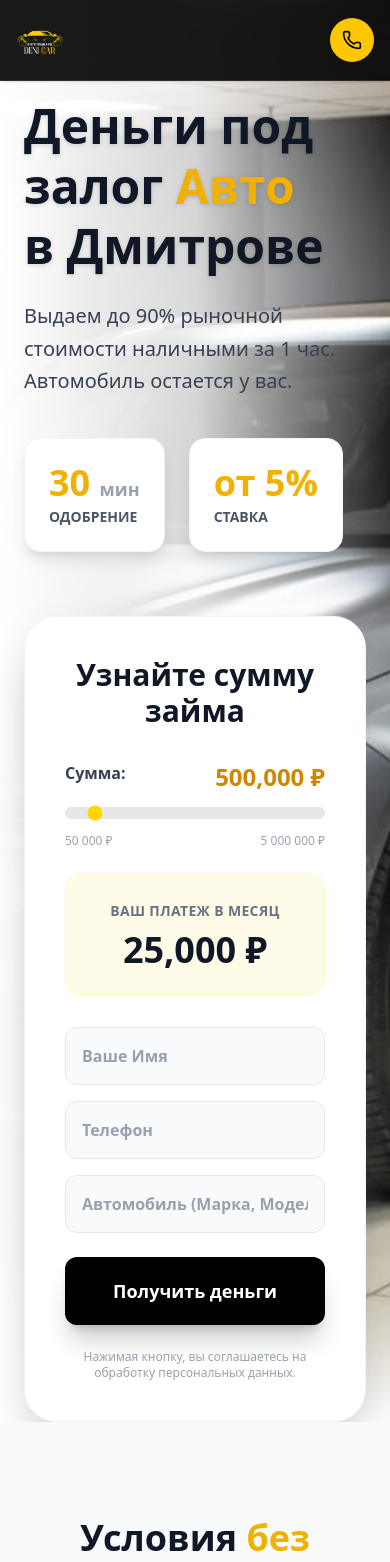
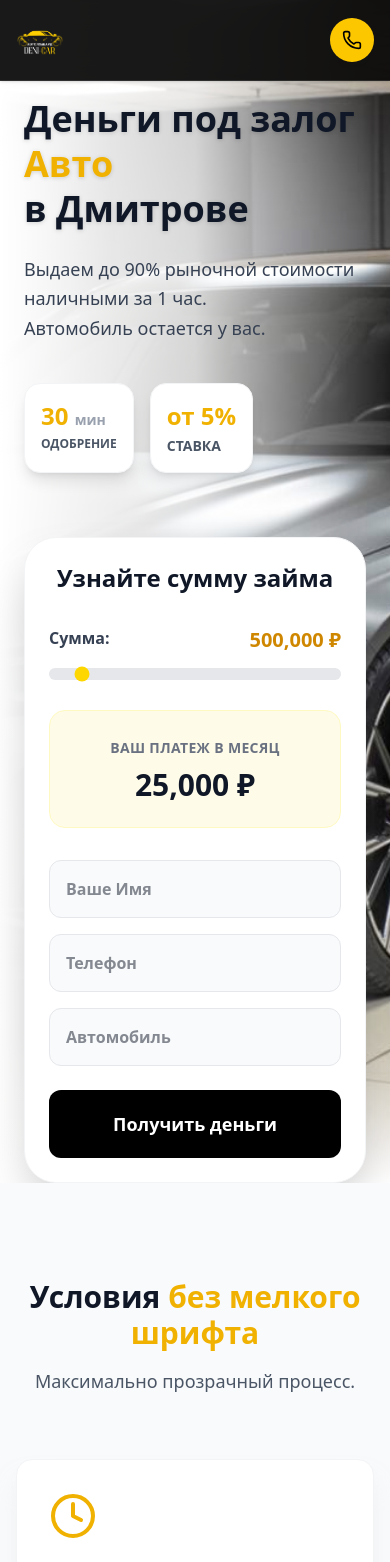
Before and after one commit to gansshumaher8-ship-it/deni-car, a Next.js app: page / in a window 390 px wide. Shown: the top 1562 px of the page. Built offline with nearby package versions, Linux system fonts and the light colour scheme.

Commit message:
Move images to app and use imports

```diff
--- a/app/page.tsx
+++ b/app/page.tsx
@@ -4,6 +4,13 @@ import { useState } from 'react';
 import { motion } from 'framer-motion';
 import { ChevronDown, MapPin, Phone, CheckCircle, Clock, FileText } from 'lucide-react';
 import Image from 'next/image';
+
+// ИМПОРТИРУЕМ КАРТИНКИ НАПРЯМУЮ
+// ВАЖНО: Скопируйте файлы logo-fin.png и car-fin.png в папку app!
+import logoImg from './logo-fin.png';
+import carImg from './car-fin.png';
+// Если bg.jpg тоже не грузится, скопируйте его в app и раскомментируйте строку ниже:
+// import bgImg from './bg.jpg';
 
 // --- КОМПОНЕНТЫ ---
 
@@ -25,9 +32,7 @@ const FeatureCard = ({ icon: Icon, title, desc }: any) => (
     whileHover={{ y: -5 }}
     className="bg-white p-8 rounded-2xl border border-gray-100 shadow-xl shadow-gray-200/50 relative overflow-hidden group"
   >
-    {/* Желтая полоска при наведении */}
     <div className="absolute top-0 left-0 w-1 h-full bg-yellow-400 transform -translate-x-1 group-hover:translate-x-0 transition-transform duration-300" />
-
     <Icon className="w-12 h-12 text-yellow-500 mb-6" />
     <h3 className="text-xl font-extrabold mb-3 text-gray-900">{title}</h3>
     <p className="text-gray-600 font-medium leading-relaxed">{desc}</p>
@@ -74,8 +79,7 @@ export default function Home() {
         setStatus('success');
         setFormData({ name: '', phone: '', car: '', amount: '' });
     } else {
-        setStatus('error'); // Можно обработать ошибку
-        // Для теста оставим таймаут, если бэкенд еще не настроен идеально
+        setStatus('error');
         setTimeout(() => {
              setStatus('success');
              setFormData({ name: '', phone: '', car: '', amount: '' });
@@ -86,20 +90,15 @@ export default function Home() {
   return (
     <main className="min-h-screen font-sans bg-white text-gray-900">
 
-      {/* --- НАВИГАЦИЯ (Белая, непрозрачная для четкости) --- */}
-       {/* --- НАВИГАЦИЯ (АДАПТИВНАЯ) --- */}
+      {/* --- НАВИГАЦИЯ --- */}
       <nav className="fixed top-0 w-full z-50 bg-black/90 backdrop-blur-md border-b border-white/10 shadow-sm transition-all">
-        <div className="max-w-7xl mx-auto px-4 md:px-6 h-20 md:h-28 flex justify-between items-center">
+        <div className="max-w-7xl mx-auto px-4 md:px-6 h-20 md:h-24 flex justify-between items-center">
 
-          {/* 1. Логотип: Адаптивный размер
-              На мобильном: h-12 w-36 (поменьше)
-              На ПК (md): h-24 w-72 (большой, как вы хотели)
-          */}
-          <div className="relative h-12 w-36 md:h-24 md:w-72 flex-shrink-0">
-             <Image src="/logo-fin.png" alt="DENI-CAR" fill className="object-contain object-left" priority />
+          {/* Логотип через IMPORT (надежно) */}
+          <div className="relative h-12 w-36 md:h-20 md:w-64 flex-shrink-0">
+             <Image src={logoImg} alt="DENI-CAR" fill className="object-contain object-left" priority placeholder="blur" />
           </div>
 
-          {/* 2. Меню (Скрыто на мобильных, видно на ПК) */}
           <div className="hidden md:flex gap-8 text-sm font-bold uppercase tracking-wider text-white">
             <a href="#conditions" className="hover:text-yellow-400 transition">Условия</a>
             <a href="#partners" className="hover:text-yellow-400 transition">Партнерам</a>
@@ -107,17 +106,10 @@ export default function Home() {
             <a href="#contacts" className="hover:text-yellow-400 transition">Контакты</a>
           </div>
 
-          {/* 3. Кнопка "Оставить заявку"
-              На мобильном: Маленькая, желтая иконка трубки или компактная кнопка
-              На ПК: Большая желтая кнопка
-          */}
           <div className="flex gap-2">
-              {/* Версия для мобильных (только трубка) */}
               <a href="tel:+789774201925" className="md:hidden bg-yellow-400 text-black p-3 rounded-full shadow-lg hover:bg-yellow-300 transition">
                 <Phone className="w-5 h-5" />
               </a>
-
-              {/* Версия для ПК (Большая кнопка) */}
               <a href="#form" className="hidden md:block bg-yellow-400 text-black font-extrabold px-8 py-3 rounded-full hover:bg-yellow-300 transition shadow-lg shadow-yellow-400/20 transform hover:-translate-y-1">
                 Оставить заявку
               </a>
@@ -125,10 +117,10 @@ export default function Home() {
         </div>
       </nav>
 
-      {/* --- HERO SECTION (Светлая) --- */}
+      {/* --- HERO SECTION --- */}
       <section className="relative min-h-[90vh] flex items-center pt-24 overflow-hidden">
-        {/* Фон с фото и БЕЛЫМ градиентом */}
         <div className="absolute inset-0 z-0">
+          {/* Фон пока оставляем как было, если он работал. Если нет - скажите. */}
           <Image
             src="/bg.jpg"
             alt="Luxury Car"
@@ -136,55 +128,49 @@ export default function Home() {
             className="object-cover"
             priority
           />
-          {/* Градиент от белого к прозрачному - чтобы текст был на белом */}
           <div className="absolute inset-0 bg-gradient-to-r from-white via-white/80 to-transparent" />
-          {/* Дополнительный слой белого снизу для перехода в следующий блок */}
           <div className="absolute bottom-0 left-0 w-full h-32 bg-gradient-to-t from-white to-transparent" />
         </div>
 
         <div className="max-w-7xl mx-auto px-6 z-10 w-full grid lg:grid-cols-2 gap-16 items-center">
-
-          {/* Текст: ЧЕРНЫЙ */}
           <motion.div
             initial={{ opacity: 0, x: -50 }}
             animate={{ opacity: 1, x: 0 }}
             transition={{ duration: 0.8 }}
           >
-            <h1 className="text-5xl md:text-7xl font-extrabold leading-tight mb-6 text-gray-900 drop-shadow-sm">
+            <h1 className="text-4xl md:text-7xl font-extrabold leading-tight mb-6 text-gray-900 drop-shadow-sm">
               Деньги под залог <span className="text-yellow-500">Авто</span> <br/>
               в Дмитрове
             </h1>
-            <p className="text-xl text-gray-700 mb-10 max-w-lg font-medium leading-relaxed">
+            <p className="text-lg md:text-xl text-gray-700 mb-10 max-w-lg font-medium leading-relaxed">
               Выдаем до 90% рыночной стоимости наличными за 1 час.
               <br/>Автомобиль остается у вас.
             </p>
 
-            <div className="flex gap-6">
-              <div className="bg-white p-6 rounded-2xl shadow-lg border border-gray-100">
-                <p className="text-yellow-500 font-extrabold text-4xl">30 <span className="text-lg text-gray-400 font-bold">мин</span></p>
-                <p className="text-sm font-bold uppercase text-gray-600 mt-1">Одобрение</p>
+            <div className="flex gap-4 md:gap-6">
+              <div className="bg-white p-4 md:p-6 rounded-2xl shadow-lg border border-gray-100">
+                <p className="text-yellow-500 font-extrabold text-2xl md:text-4xl">30 <span className="text-sm md:text-lg text-gray-400 font-bold">мин</span></p>
+                <p className="text-xs md:text-sm font-bold uppercase text-gray-600 mt-1">Одобрение</p>
               </div>
-              <div className="bg-white p-6 rounded-2xl shadow-lg border border-gray-100">
-                <p className="text-yellow-500 font-extrabold text-4xl">от 5%</p>
+              <div className="bg-white p-4 md:p-6 rounded-2xl shadow-lg border border-gray-100">
+                <p className="text-yellow-500 font-extrabold text-2xl md:text-4xl">от 5%</p>
                 <p className="text-sm font-bold uppercase text-gray-600 mt-1">Ставка</p>
               </div>
             </div>
           </motion.div>
 
-          {/* Калькулятор: БЕЛЫЙ с тенью */}
           <motion.div
              id="form"
              initial={{ opacity: 0, y: 50 }}
              animate={{ opacity: 1, y: 0 }}
-             className="bg-white p-10 rounded-[2rem] shadow-2xl border border-gray-100 relative z-20"
+             className="bg-white p-6 md:p-10 rounded-[2rem] shadow-2xl border border-gray-100 relative z-20"
           >
-            <h2 className="text-3xl font-bold mb-8 text-center text-gray-900">Узнайте сумму займа</h2>
-
+            <h2 className="text-2xl md:text-3xl font-bold mb-8 text-center text-gray-900">Узнайте сумму займа</h2>
             <div className="mb-8 space-y-6">
               <div>
                 <div className="flex justify-between mb-2 text-base font-bold text-gray-700">
                   <span>Сумма:</span>
-                  <span className="text-yellow-600 text-2xl">{calcAmount.toLocaleString()} ₽</span>
+                  <span className="text-yellow-600 text-xl md:text-2xl">{calcAmount.toLocaleString()} ₽</span>
                 </div>
                 <input
                   type="range" min="50000" max="5000000" step="10000"
@@ -192,116 +178,83 @@ export default function Home() {
                   onChange={(e) => setCalcAmount(Number(e.target.value))}
                   className="w-full h-3 bg-gray-200 rounded-lg appearance-none cursor-pointer"
                 />
-                <div className="flex justify-between text-xs text-gray-400 mt-2 font-medium">
-                    <span>50 000 ₽</span>
-                    <span>5 000 000 ₽</span>
-                </div>
               </div>
-
               <div className="bg-yellow-50 p-6 rounded-2xl text-center border border-yellow-100">
                 <span className="text-gray-500 text-sm font-bold uppercase tracking-wide">Ваш платеж в месяц</span>
-                <div className="text-4xl font-extrabold text-gray-900 mt-2">
+                <div className="text-3xl md:text-4xl font-extrabold text-gray-900 mt-2">
                   {(calcAmount * 0.05).toLocaleString()} ₽
                 </div>
               </div>
             </div>
 
             <form onSubmit={handleSubmit} className="space-y-4">
-              <input required placeholder="Ваше Имя" className="w-full bg-gray-50 border border-gray-200 rounded-xl p-4 text-gray-900 placeholder:text-gray-400 focus:bg-white focus:border-yellow-400 focus:ring-4 focus:ring-yellow-100 outline-none transition font-semibold"
+              <input required placeholder="Ваше Имя" className="w-full bg-gray-50 border border-gray-200 rounded-xl p-4 text-gray-900 font-semibold"
                 value={formData.name} onChange={e => setFormData({...formData, name: e.target.value})} />
-
-              <input required placeholder="Телефон" type="tel" className="w-full bg-gray-50 border border-gray-200 rounded-xl p-4 text-gray-900 placeholder:text-gray-400 focus:bg-white focus:border-yellow-400 focus:ring-4 focus:ring-yellow-100 outline-none transition font-semibold"
+              <input required placeholder="Телефон" type="tel" className="w-full bg-gray-50 border border-gray-200 rounded-xl p-4 text-gray-900 font-semibold"
                 value={formData.phone} onChange={e => setFormData({...formData, phone: e.target.value})} />
-
-              <input required placeholder="Автомобиль (Марка, Модель)" className="w-full bg-gray-50 border border-gray-200 rounded-xl p-4 text-gray-900 placeholder:text-gray-400 focus:bg-white focus:border-yellow-400 focus:ring-4 focus:ring-yellow-100 outline-none transition font-semibold"
+              <input required placeholder="Автомобиль" className="w-full bg-gray-50 border border-gray-200 rounded-xl p-4 text-gray-900 font-semibold"
                 value={formData.car} onChange={e => setFormData({...formData, car: e.target.value})} />
-
-              <button disabled={status === 'loading'} className="w-full bg-black hover:bg-gray-800 text-white font-extrabold py-5 rounded-xl transition text-lg shadow-xl shadow-gray-900/20 mt-2">
+              <button disabled={status === 'loading'} className="w-full bg-black hover:bg-gray-800 text-white font-extrabold py-5 rounded-xl transition text-lg mt-2">
                 {status === 'loading' ? 'Отправляем...' : status === 'success' ? '✓ Заявка принята!' : 'Получить деньги'}
               </button>
-
-              <p className="text-center text-xs text-gray-400 mt-2">
-                 Нажимая кнопку, вы соглашаетесь на обработку персональных данных.
-              </p>
             </form>
           </motion.div>
         </div>
       </section>
 
-      {/* --- УСЛОВИЯ (Светло-серый фон) --- */}
       <Section id="conditions" className="bg-gray-50">
         <div className="text-center mb-16">
-            <h2 className="text-4xl font-extrabold mb-4 text-gray-900">Условия <span className="text-yellow-500">без мелкого шрифта</span></h2>
-            <p className="text-gray-600 max-w-2xl mx-auto text-lg font-medium">Максимально прозрачный и быстрый процесс.</p>
+            <h2 className="text-3xl md:text-4xl font-extrabold mb-4 text-gray-900">Условия <span className="text-yellow-500">без мелкого шрифта</span></h2>
+            <p className="text-gray-600 max-w-2xl mx-auto text-lg font-medium">Максимально прозрачный процесс.</p>
         </div>
-
         <div className="grid md:grid-cols-3 gap-8">
-          <FeatureCard icon={Clock} title="Деньги за 1 час" desc="От звонка до получения наличных проходит в среднем 60 минут. Мы ценим ваше время." />
-          <FeatureCard icon={CheckCircle} title="Любая кредитная история" desc="Нас интересует только залог. Просрочки в банках и отсутствие работы не важны." />
-          <FeatureCard icon={FileText} title="Всего 3 документа" desc="Паспорт РФ, ПТС и СТС. Больше никаких справок и поручителей не требуется." />
+          <FeatureCard icon={Clock} title="Деньги за 1 час" desc="От звонка до получения наличных проходит в среднем 60 минут." />
+          <FeatureCard icon={CheckCircle} title="Любая кредитная история" desc="Нас интересует только залог. Просрочки в банках не важны." />
+          <FeatureCard icon={FileText} title="Всего 3 документа" desc="Паспорт РФ, ПТС и СТС. Никаких справок с работы." />
         </div>
       </Section>
 
-      {/* --- ПАРТНЕРЫ (Белый фон) --- */}
-      {/* --- ПАРТНЕРЫ (Исправленная мобильная версия) --- */}
       <Section id="partners" className="bg-white">
-        {/* p-6 для мобильных, p-12 для ПК. overflow-visible, чтобы картинку не обрезало */}
         <div className="bg-gray-900 p-6 md:p-12 rounded-[2rem] md:rounded-[3rem] md:flex items-center gap-12 relative overflow-hidden shadow-2xl">
-          {/* Декор фона */}
           <div className="absolute top-0 right-0 w-2/3 h-full bg-gray-800 skew-x-12 translate-x-32 z-0 opacity-50" />
-
           <div className="flex-1 relative z-10">
             <h2 className="text-3xl md:text-4xl font-extrabold mb-6 text-white leading-tight">
               Приглашаем <br/><span className="text-yellow-400">партнеров</span>
             </h2>
-
             <p className="text-gray-300 text-lg md:text-xl mb-8 font-medium">
-              Сотрудничаем с автосалонами, ломбардами и страховыми агентами на особых условиях.
+              Сотрудничаем с автосалонами, ломбардами и страховыми агентами.
             </p>
-
             <ul className="space-y-4 mb-8">
-              <li className="flex items-center gap-4">
-                <CheckCircle className="text-yellow-400 w-6 h-6 flex-shrink-0"/>
-                <span className="text-white font-bold text-base md:text-lg">Высокое вознаграждение</span>
-              </li>
-              <li className="flex items-center gap-4">
-                <CheckCircle className="text-yellow-400 w-6 h-6 flex-shrink-0"/>
-                <span className="text-white font-bold text-base md:text-lg">VIP-условия для клиентов</span>
-              </li>
+              <li className="flex items-center gap-4"><CheckCircle className="text-yellow-400 w-6 h-6 flex-shrink-0"/><span className="text-white font-bold text-lg">Высокое вознаграждение</span></li>
+              <li className="flex items-center gap-4"><CheckCircle className="text-yellow-400 w-6 h-6 flex-shrink-0"/><span className="text-white font-bold text-lg">VIP-условия для клиентов</span></li>
             </ul>
-            <a href="#form" className="inline-block w-full md:w-auto text-center bg-yellow-400 text-black font-extrabold px-8 py-4 rounded-full hover:bg-yellow-300 transition shadow-lg shadow-yellow-400/20">
-              Стать партнером
-            </a>
+            <a href="#form" className="inline-block w-full md:w-auto text-center bg-yellow-400 text-black font-extrabold px-8 py-4 rounded-full hover:bg-yellow-300 transition">Стать партнером</a>
           </div>
 
-          {/* Картинка: на мобильном h-64 (поменьше), на ПК h-[400px] */}
           <div className="flex-1 mt-8 md:mt-0 relative h-64 md:h-[400px] w-full z-10 flex justify-center items-center bg-white/5 rounded-3xl border border-white/10 backdrop-blur-sm p-4">
              <div className="relative w-full h-full">
-                {/* Убедитесь, что файл называется car-graphic.png и лежит в public */}
-                <Image src="//car-fin.png" alt="Партнерская программа" fill className="object-contain" />
+                {/* КАРТИНКА ПАРТНЕРОВ ЧЕРЕЗ IMPORT */}
+                <Image src={carImg} alt="Партнерская программа" fill className="object-contain" placeholder="blur" />
              </div>
           </div>
         </div>
       </Section>
 
-      {/* --- FAQ (Светло-серый фон) --- */}
       <Section id="faq" className="bg-gray-50">
-        <h2 className="text-4xl font-extrabold text-center mb-12 text-gray-900">Частые <span className="text-yellow-500">вопросы</span></h2>
+        <h2 className="text-3xl md:text-4xl font-extrabold text-center mb-12 text-gray-900">Частые <span className="text-yellow-500">вопросы</span></h2>
         <div className="max-w-3xl mx-auto space-y-4 bg-white p-8 rounded-3xl shadow-sm border border-gray-100">
-          <AccordionItem q="Если у меня плохая кредитная история?" a="Это не имеет значения. Мы выдаем займы под залог имущества, поэтому КИ не проверяется." />
-          <AccordionItem q="Как быстро я получу деньги?" a="Обычно вся процедура занимает около часа. Оценка - 15 минут, оформление - 20 минут." />
-          <AccordionItem q="Машина остается у меня?" a="Да, у нас есть программа «Займ под ПТС», когда автомобиль остается в вашем пользовании." />
+          <AccordionItem q="Если у меня плохая кредитная история?" a="Это не имеет значения. Мы выдаем займы под залог имущества." />
+          <AccordionItem q="Как быстро я получу деньги?" a="Обычно процедура занимает около часа. Оценка - 15 минут, оформление - 20 минут." />
           <AccordionItem q="Какие документы нужны?" a="Паспорт гражданина РФ, ПТС и СТС. Вы должны быть собственником авто." />
         </div>
       </Section>
 
-      {/* --- ФУТЕР (Темный для завершения страницы) --- */}
       <footer id="contacts" className="bg-[#111827] py-20 text-white">
         <div className="max-w-7xl mx-auto px-6 grid md:grid-cols-3 gap-16">
           <div>
-            <div className="relative h-16 w-48 mb-6">
-                {/* Логотип на темном фоне должен быть либо белым, либо png с прозрачностью */}
-                <Image src="/logo-fin.png" alt="DENI-CAR" fill className="object-contain object-left" />
+            <div className="relative h-12 w-36 md:h-16 md:w-48 mb-6">
+                {/* ЛОГОТИП В ФУТЕРЕ ЧЕРЕЗ IMPORT */}
+                <Image src={logoImg} alt="DENI-CAR" fill className="object-contain object-left" />
             </div>
             <p className="text-gray-400 text-sm leading-relaxed font-medium max-w-xs">
               Финансовая помощь под залог автомобиля. <br/>Быстро. Честно. Законно.
@@ -312,18 +265,11 @@ export default function Home() {
             <h4 className="font-bold text-white text-xl mb-8">Контакты</h4>
             <div className="space-y-6 text-gray-300">
                <div className="flex items-start gap-4">
-                 <div className="bg-gray-800 p-3 rounded-full">
-                    <MapPin className="text-yellow-400 w-6 h-6 flex-shrink-0" />
-                 </div>
-                 <div>
-                    <p className="text-white font-bold mb-1">Адрес офиса:</p>
-                    <span className="text-lg">г. Дмитров,<br/>ул. Загорская, д. 22</span>
-                 </div>
+                 <div className="bg-gray-800 p-3 rounded-full"><MapPin className="text-yellow-400 w-6 h-6" /></div>
+                 <div><p className="text-white font-bold mb-1">Адрес офиса:</p><span className="text-lg">г. Дмитров,<br/>ул. Загорская, д. 22</span></div>
                </div>
                <div className="flex items-start gap-4 mt-6">
-                <div className="bg-gray-800 p-3 rounded-full">
-                    <Phone className="text-yellow-400 w-6 h-6 flex-shrink-0" />
-                </div>
+                <div className="bg-gray-800 p-3 rounded-full"><Phone className="text-yellow-400 w-6 h-6" /></div>
                 <div>
                     <p className="text-white font-bold mb-2">Звоните:</p>
                     <div className="flex flex-col gap-2">
@@ -338,24 +284,16 @@ export default function Home() {
           <div>
              <h4 className="font-bold text-white text-xl mb-8">График работы</h4>
              <div className="bg-gray-800/50 p-6 rounded-2xl space-y-4 border border-gray-700">
-                <div>
-                    <p className="text-gray-400 text-sm mb-1">Офис:</p>
-                    <p className="text-white font-bold text-2xl">10:00 — 22:00</p>
-                    <p className="text-yellow-400 font-medium">Ежедневно</p>
-                </div>
+                <div><p className="text-gray-400 text-sm mb-1">Офис:</p><p className="text-white font-bold text-2xl">10:00 — 22:00</p></div>
                 <div className="pt-4 border-t border-gray-700">
                     <p className="text-gray-400 text-sm mb-1">Прием заявок на сайте:</p>
                     <p className="text-white font-bold text-lg flex items-center gap-2">
-                        <span className="w-2 h-2 rounded-full bg-green-500 animate-pulse"></span>
-                        Круглосуточно
+                        <span className="w-2 h-2 rounded-full bg-green-500 animate-pulse"></span>Круглосуточно
                     </p>
                 </div>
              </div>
           </div>
         </div>
-        <div className="max-w-7xl mx-auto px-6 mt-16 pt-8 border-t border-gray-800 text-center text-gray-600 text-sm">
-            &copy; 2026 DENI-CAR. Не является публичной офертой.
-        </div>
       </footer>
     </main>
   );
```
Also changed, not shown: app/car-fin.png (added), app/logo-fin.png (added).
